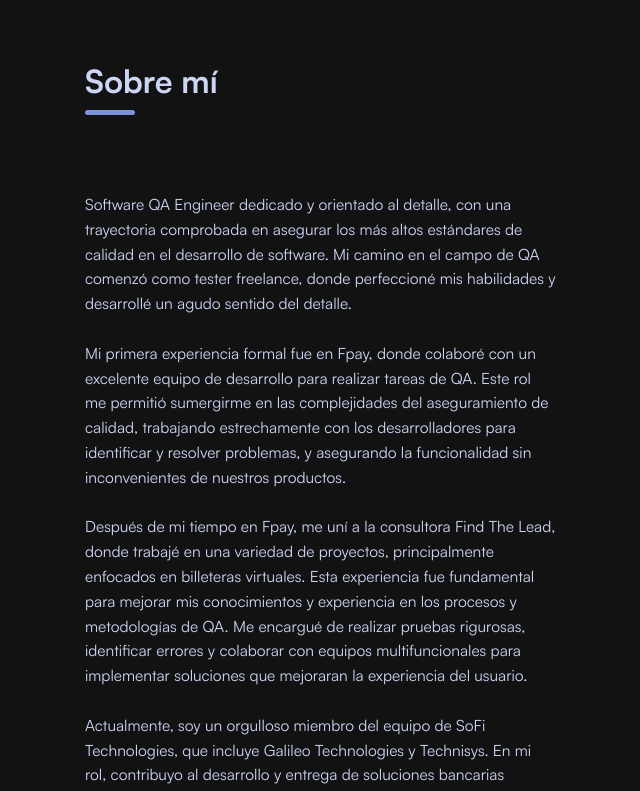
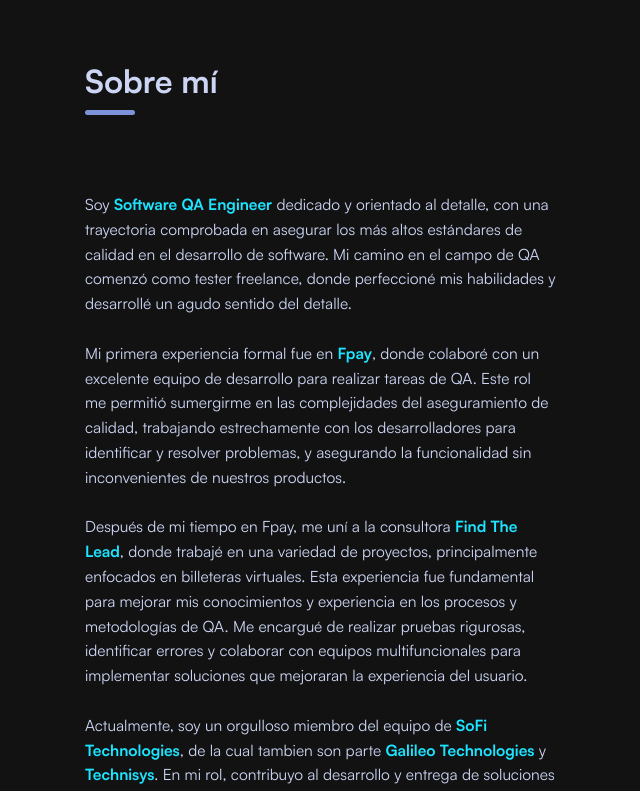
Before and after one commit to alanpalmas/alanpalmas.github.io, a plain HTML site: page index.html in a window 1280 px wide. Shown: the part 820-1611 px from the top of the page, without its empty margins (127-767 px from the left). Drawn offline with Linux system fonts and the light colour scheme; a script that the page names is missing; files whose address does not match are found by name.

Commit message:
Corregir y agregar detalles sore mi

```diff
--- a/index.html
+++ b/index.html
@@ -63,13 +63,13 @@
         <div>
             <p class="about-text">
                 <br /><br />
-                Software QA Engineer dedicado y orientado al detalle, con una trayectoria comprobada en asegurar los más altos estándares de calidad en el desarrollo de software. Mi camino en el campo de QA comenzó como tester freelance, donde perfeccioné mis habilidades y desarrollé un agudo sentido del detalle.
+                Soy <span>Software QA Engineer</span> dedicado y orientado al detalle, con una trayectoria comprobada en asegurar los más altos estándares de calidad en el desarrollo de software. Mi camino en el campo de QA comenzó como tester freelance, donde perfeccioné mis habilidades y desarrollé un agudo sentido del detalle.
                 <br /><br />
-                Mi primera experiencia formal fue en Fpay, donde colaboré con un excelente equipo de desarrollo para realizar tareas de QA. Este rol me permitió sumergirme en las complejidades del aseguramiento de calidad, trabajando estrechamente con los desarrolladores para identificar y resolver problemas, y asegurando la funcionalidad sin inconvenientes de nuestros productos.
+                Mi primera experiencia formal fue en <span>Fpay</span>, donde colaboré con un excelente equipo de desarrollo para realizar tareas de QA. Este rol me permitió sumergirme en las complejidades del aseguramiento de calidad, trabajando estrechamente con los desarrolladores para identificar y resolver problemas, y asegurando la funcionalidad sin inconvenientes de nuestros productos.
                 <br /><br />
-                Después de mi tiempo en Fpay, me uní a la consultora Find The Lead, donde trabajé en una variedad de proyectos, principalmente enfocados en billeteras virtuales. Esta experiencia fue fundamental para mejorar mis conocimientos y experiencia en los procesos y metodologías de QA. Me encargué de realizar pruebas rigurosas, identificar errores y colaborar con equipos multifuncionales para implementar soluciones que mejoraran la experiencia del usuario.
+                Después de mi tiempo en Fpay, me uní a la consultora <span>Find The Lead</span>, donde trabajé en una variedad de proyectos, principalmente enfocados en billeteras virtuales. Esta experiencia fue fundamental para mejorar mis conocimientos y experiencia en los procesos y metodologías de QA. Me encargué de realizar pruebas rigurosas, identificar errores y colaborar con equipos multifuncionales para implementar soluciones que mejoraran la experiencia del usuario.
                 <br /><br />
-                Actualmente, soy un orgulloso miembro del equipo de SoFi Technologies, que incluye Galileo Technologies y Technisys. En mi rol, contribuyo al desarrollo y entrega de soluciones bancarias digitales de vanguardia. Trabajo en proyectos bancarios de alto perfil en Argentina y Latinoamérica, asegurando que nuestro software cumpla con los más altos estándares de calidad y fiabilidad.
+                Actualmente, soy un orgulloso miembro del equipo de <span>SoFi Technologies</span>, de la cual tambien son parte  <span>Galileo Technologies</span> y <span>Technisys</span>. En mi rol, contribuyo al desarrollo y entrega de soluciones bancarias digitales de vanguardia. Trabajo en proyectos bancarios de alto perfil en Argentina y Latinoamérica, asegurando que nuestro software cumpla con los más altos estándares de calidad y fiabilidad.
                 <br /><br />
                 A lo largo de mi carrera, he utilizado una variedad de herramientas y tecnologías de QA, incluyendo Selenium, JIRA y Postman, para realizar pruebas automatizadas y manuales. Mis tareas a menudo implican crear y ejecutar casos de prueba, desarrollar planes de prueba y trabajar estrechamente con desarrolladores y partes interesadas para entregar aplicaciones robustas y fáciles de usar.
                 <br /><br />
@@ -77,7 +77,7 @@
                 <br /><br />
                 Me apasiona entregar software de alta calidad y mejorar continuamente mis habilidades para contribuir al éxito de mi equipo y la satisfacción de nuestros usuarios.
                 <br /><br/>
-                Con el tiempo, mi enfoque se ha centrado en aprender y mejorar en automatización de pruebas,
+                Con el tiempo, mi enfoque se ha centrado en continuiar aprendiendo y mejorar en el area de automatización de pruebas,
                 aplicando las mejores prácticas y técnicas de testing. Mis conocimientos en <span>pruebas manuales</span>, <span>automatizadas</span>, <span>analista funcional y de negocio</span>  me permiten brindar
                 soluciones <span>eficientes</span> y <span>creativas</span>.
                 <br /><br />
```
